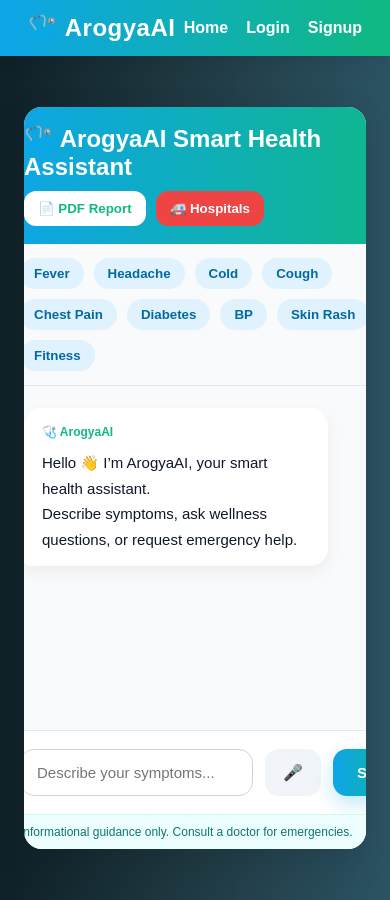
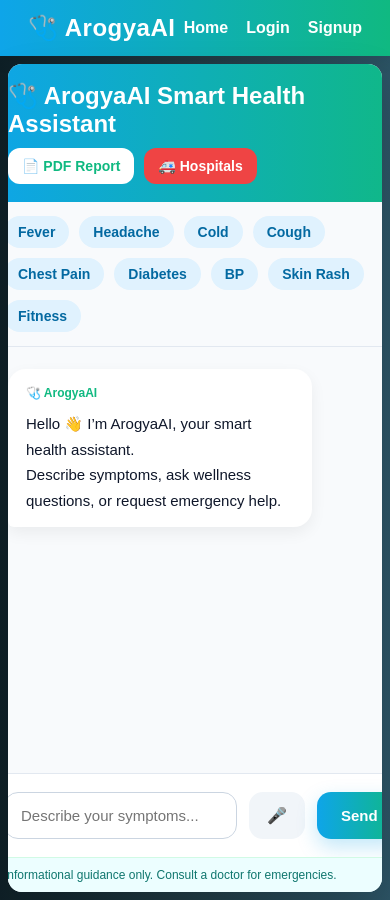
Before and after one commit to phanikalyani/arogyaai-agent, a React (Create React App) app in the folder frontend/: page / in a window 390 px wide. Built offline with nearby package versions, Linux system fonts and the light colour scheme.

Commit message:
Update App.css

```diff
--- a/frontend/src/App.css
+++ b/frontend/src/App.css
@@ -1,3 +1,7 @@
+/* ===============================
+   ArogyaAI Premium App.css
+================================= */
+
 /* Reset */
 * {
   margin: 0;
@@ -5,65 +9,68 @@
   box-sizing: border-box;
 }
 
+/* Root */
+html,
+body,
+#root {
+  width: 100%;
+  min-height: 100vh;
+}
+
 /* Body */
 body {
   font-family: Arial, Helvetica, sans-serif;
   background: linear-gradient(135deg, #0f172a, #0ea5e9);
-  min-height: 100vh;
-  color: #111827;
+  color: #0f172a;
 }
 
-/* Root */
-#root {
-  min-height: 100vh;
-}
-
-/*
 /* Links */
 a {
   text-decoration: none;
+  color: inherit;
 }
 
-/* Main page container */
+/* Main App Layout */
 .app-container {
-  min-height: calc(100vh - 70px);
+  min-height: calc(100vh - 72px);
   display: flex;
   justify-content: center;
   align-items: center;
   padding: 24px;
 }
 
-/* Card */
+/* Card Container */
 .card {
-  background: rgba(255, 255, 255, 0.96);
-  border-radius: 22px;
-  box-shadow: 0 12px 35px rgba(0, 0, 0, 0.12);
-  padding: 24px;
+  background: rgba(255, 255, 255, 0.97);
+  border-radius: 24px;
+  box-shadow: 0 18px 45px rgba(0, 0, 0, 0.14);
+  overflow: hidden;
 }
 
 /* Buttons */
 button {
-  cursor: pointer;
-  transition: 0.2s ease;
+  transition: all 0.2s ease;
 }
 
 button:hover {
   transform: translateY(-1px);
-  opacity: 0.95;
+  opacity: 0.96;
+}
+
+button:active {
+  transform: scale(0.98);
 }
 
 /* Inputs */
 input,
 textarea {
-  outline: none;
-  border: 1px solid #cbd5e1;
   transition: 0.2s ease;
 }
 
 input:focus,
 textarea:focus {
-  border-color: #0ea5e9;
-  box-shadow: 0 0 0 3px rgba(14, 165, 233, 0.15);
+  border-color: #0ea5e9 !important;
+  box-shadow: 0 0 0 3px rgba(14, 165, 233, 0.12);
 }
 
 /* Scrollbar */
@@ -77,25 +84,92 @@ textarea:focus {
 
 ::-webkit-scrollbar-thumb {
   background: #94a3b8;
-  border-radius: 10px;
+  border-radius: 12px;
 }
 
 ::-webkit-scrollbar-thumb:hover {
   background: #64748b;
 }
 
-/* Responsive */
-@media (max-width: 768px) {
+/* Typing Dots (optional if used later) */
+.dot-loader span {
+  animation: blink 1.4s infinite;
+  font-size: 18px;
+  margin-left: 2px;
+}
+
+.dot-loader span:nth-child(2) {
+  animation-delay: 0.2s;
+}
+
+.dot-loader span:nth-child(3) {
+  animation-delay: 0.4s;
+}
+
+@keyframes blink {
+  0% {
+    opacity: 0.2;
+  }
+
+  20% {
+    opacity: 1;
+  }
+
+  100% {
+    opacity: 0.2;
+  }
+}
+
+/* Utility Classes */
+.badge-success {
+  background: #d1fae5;
+  color: #065f46;
+}
+
+.badge-warning {
+  background: #fef3c7;
+  color: #92400e;
+}
+
+.badge-danger {
+  background: #fee2e2;
+  color: #991b1b;
+}
+
+/* Mobile Responsive */
+@media (max-width: 992px) {
   .app-container {
-    padding: 12 ;
-   }
+    padding: 14px;
+  }
 
   .card {
-    padding: 16px;
     border-radius: 18px;
   }
+}
 
+@media (max-width: 768px) {
   body {
     background: linear-gradient(180deg, #0f172a, #0ea5e9);
   }
+
+  .app-container {
+    padding: 8px;
+    min-height: calc(100vh - 60px);
+  }
+
+  .card {
+    width: 100% !important;
+    height: calc(100vh - 16px) !important;
+    border-radius: 14px;
+  }
 }
+
+@media (max-width: 480px) {
+  button {
+    font-size: 14px;
+  }
+
+  input {
+    font-size: 14px;
+  }
+}
```
